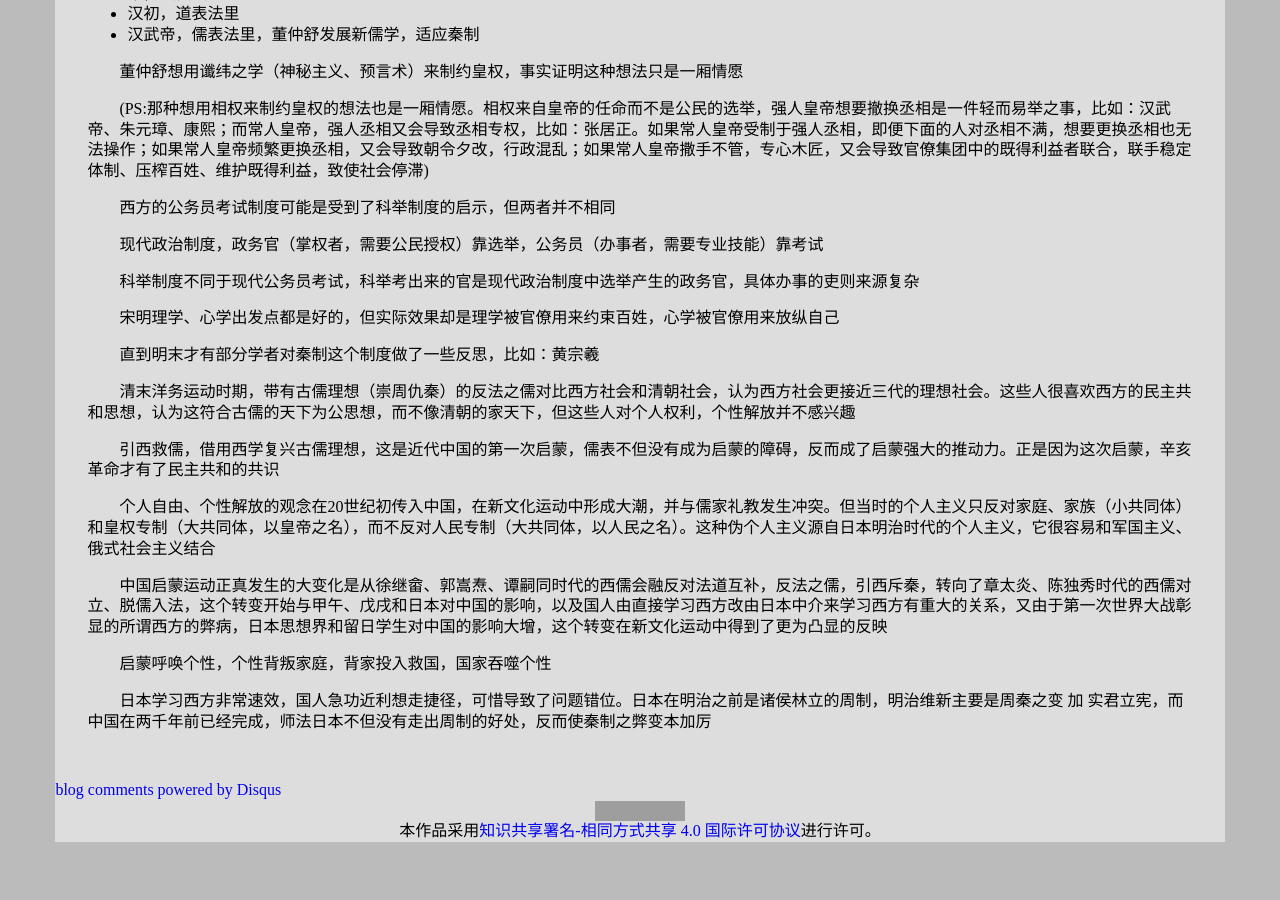
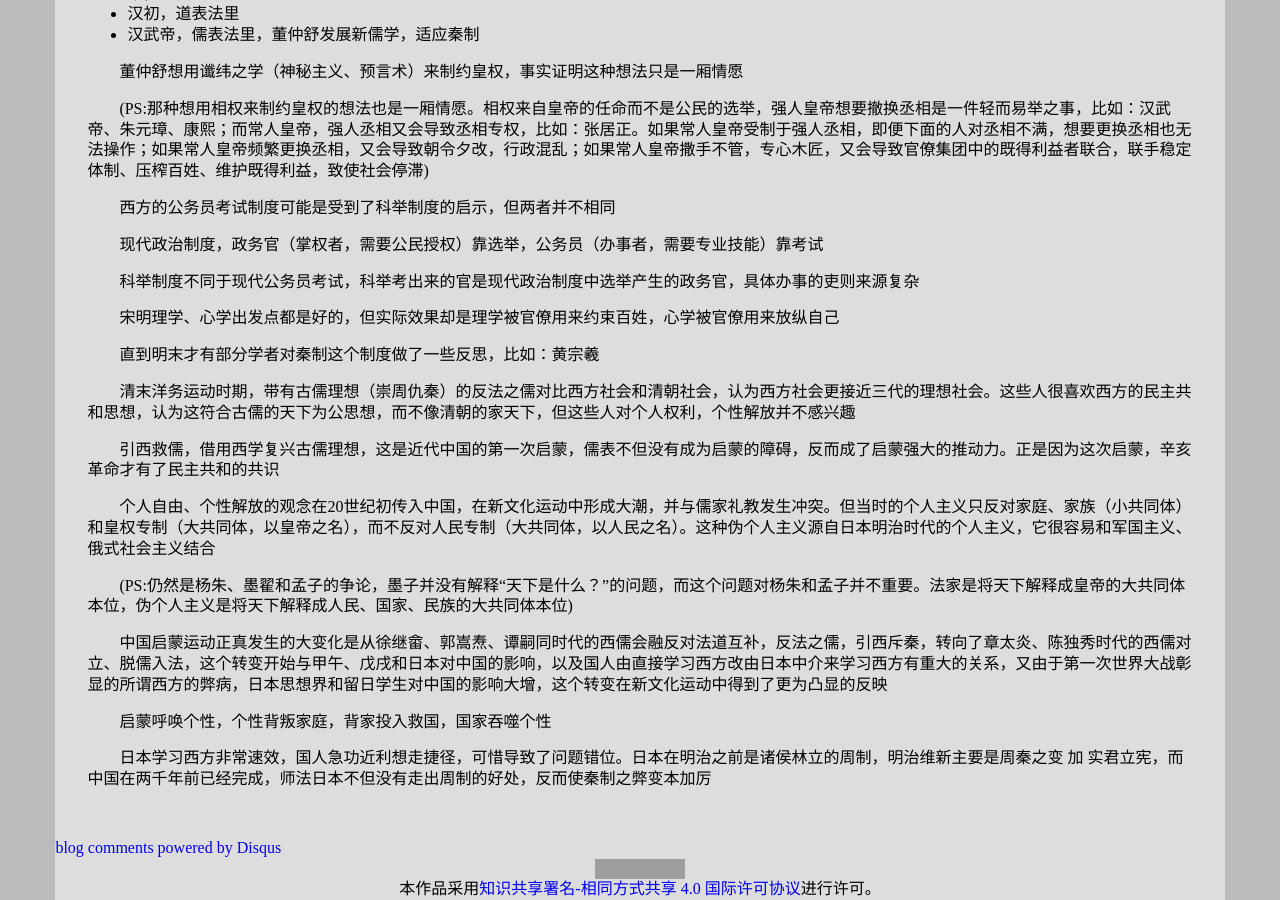
Before and after one commit to leiqin/leiqin.github.io, a Jekyll site: the page built from _posts/2016-02-28-观后笔记：腾讯文化大家讲堂第一季（中国思想史）.markdown, in a window 1280 px wide and 900 px high, scrolled down 1998 px. Built offline with Jekyll 4.4.1, drawn with Linux system fonts in a browser that asks for light colours; comment, search, counter and statistics services are not loaded; before the commit the page ends 2840 px from its top, so only the background shows below that; grey boxes are pictures that could not be loaded.

Commit message:
_ 小修改 添加 法家与伪个人主义的对比

```diff
--- a/_posts/2016-02-28-观后笔记：腾讯文化大家讲堂第一季（中国思想史）.markdown
+++ b/_posts/2016-02-28-观后笔记：腾讯文化大家讲堂第一季（中国思想史）.markdown
@@ -107,6 +107,8 @@ title: 观后笔记：腾讯文化大家讲堂第一季（中国思想史）
 
 个人自由、个性解放的观念在20世纪初传入中国，在新文化运动中形成大潮，并与儒家礼教发生冲突。但当时的个人主义只反对家庭、家族（小共同体）和皇权专制（大共同体，以皇帝之名），而不反对人民专制（大共同体，以人民之名）。这种伪个人主义源自日本明治时代的个人主义，它很容易和军国主义、俄式社会主义结合
 
+(PS:仍然是杨朱、墨翟和孟子的争论，墨子并没有解释“天下是什么？”的问题，而这个问题对杨朱和孟子并不重要。法家是将天下解释成皇帝的大共同体本位，伪个人主义是将天下解释成人民、国家、民族的大共同体本位)
+
 中国启蒙运动正真发生的大变化是从徐继畲、郭嵩焘、谭嗣同时代的西儒会融反对法道互补，反法之儒，引西斥秦，转向了章太炎、陈独秀时代的西儒对立、脱儒入法，这个转变开始与甲午、戊戌和日本对中国的影响，以及国人由直接学习西方改由日本中介来学习西方有重大的关系，又由于第一次世界大战彰显的所谓西方的弊病，日本思想界和留日学生对中国的影响大增，这个转变在新文化运动中得到了更为凸显的反映
 
 启蒙呼唤个性，个性背叛家庭，背家投入救国，国家吞噬个性
```
